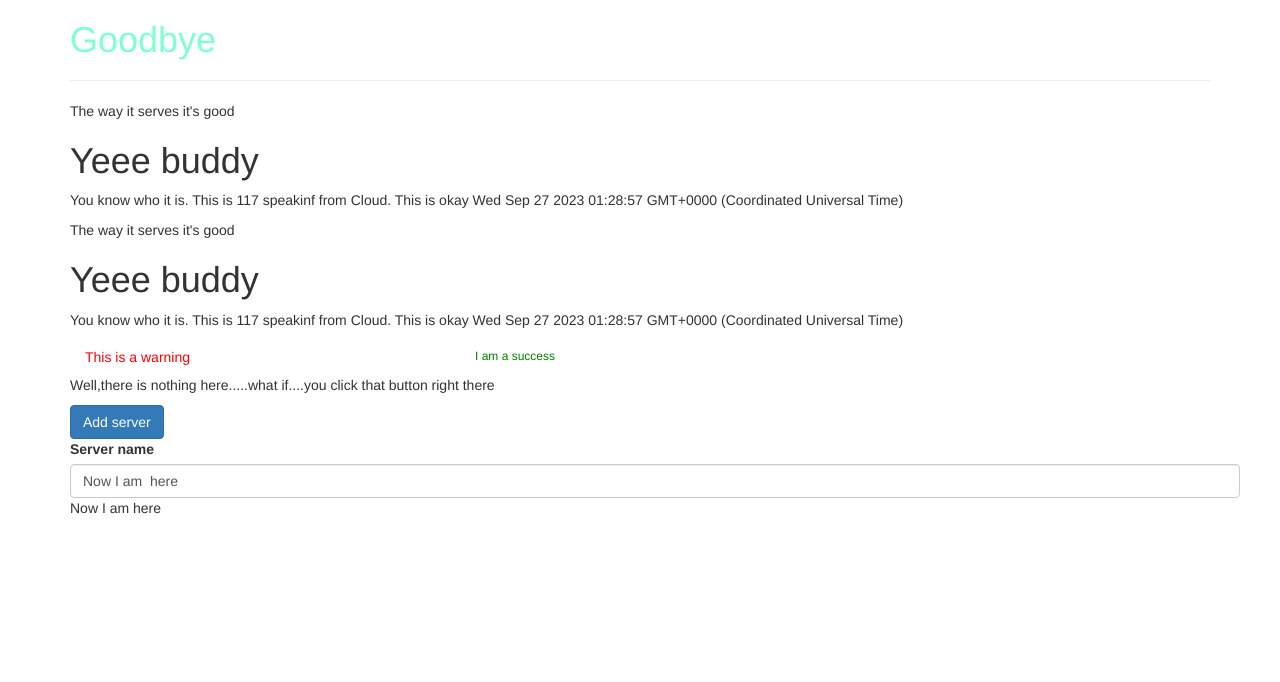
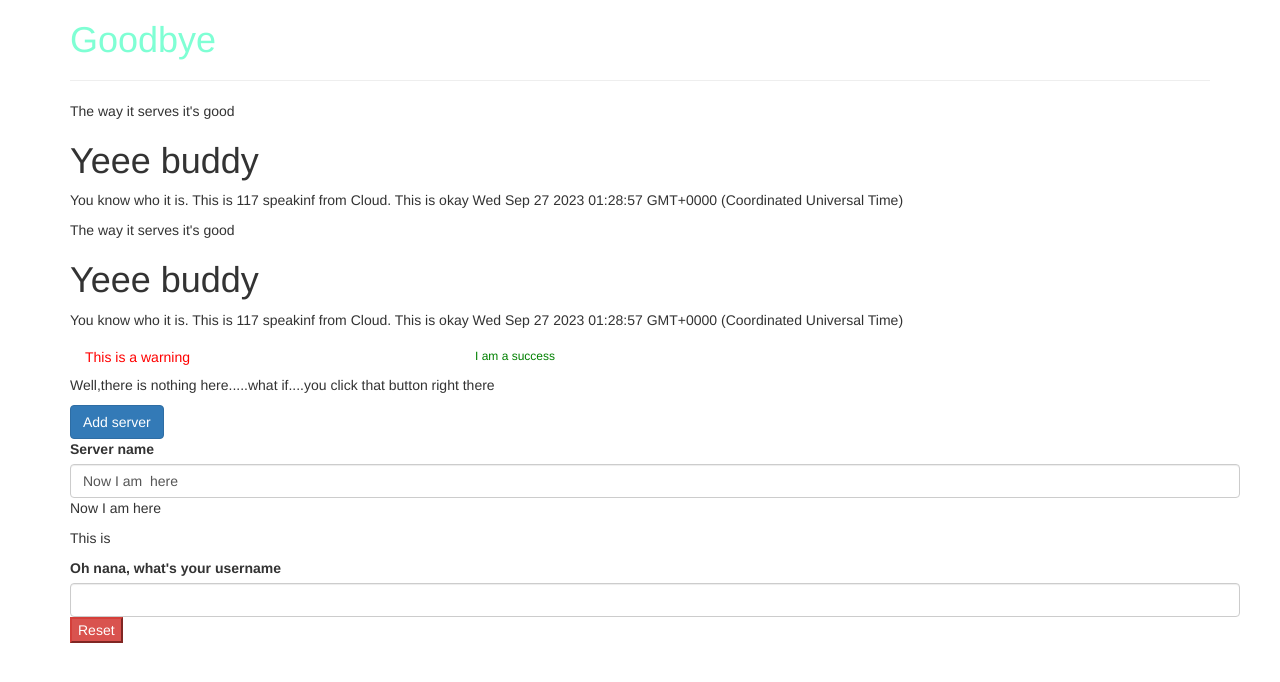
Before and after one commit to mcr45/academind-typescript-code-along, an Angular app in the folder my-first-app/: page / in a window 1280 px wide. Shown: the top 682 px of the page. Built offline with nearby package versions, Linux system fonts and the light colour scheme.

Commit message:
data and event binding

```diff
--- a/my-first-app/src/app/servers/servers.component.html
+++ b/my-first-app/src/app/servers/servers.component.html
@@ -18,4 +18,12 @@
 
 <p>{{serverName}}</p>
   </div>
+  <div class="row mb-5" >
+<p>This is {{userName}}</p>
+<label >Oh nana, what's your username</label>
+<input type="text" class="form-control"  [(ngModel)]="userName" >
+  </div>
+  <div class="row">
+    <button class="btn-danger" [disabled]="userName? false:true" (click)="onResetName()">Reset</button>
+  </div>
 </div>
--- a/my-first-app/src/app/servers/servers.component.ts
+++ b/my-first-app/src/app/servers/servers.component.ts
@@ -9,6 +9,7 @@ export class ServersComponent {
 allowNewServers=false
 serverStatus='Well,there is nothing here.....what if....you click that button right there'
 serverName='Now I am  here'
+userName=""
 
 
 
@@ -22,4 +23,10 @@ onCreateServer(){
 onUpdateServerName(event:Event){
   this.serverName=(<HTMLInputElement>event.target).value
 }
+
+onResetName(){
+  this.userName=""
 }
+
+
+}
```
